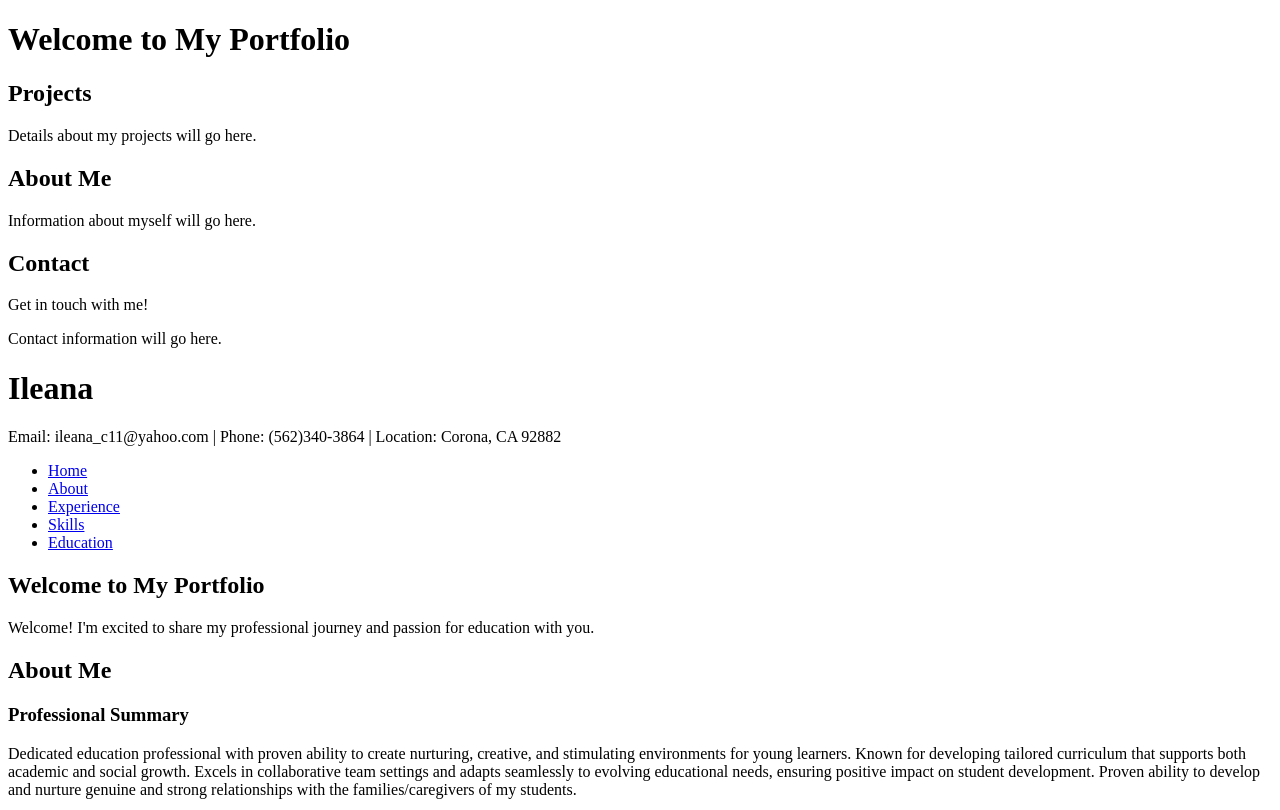
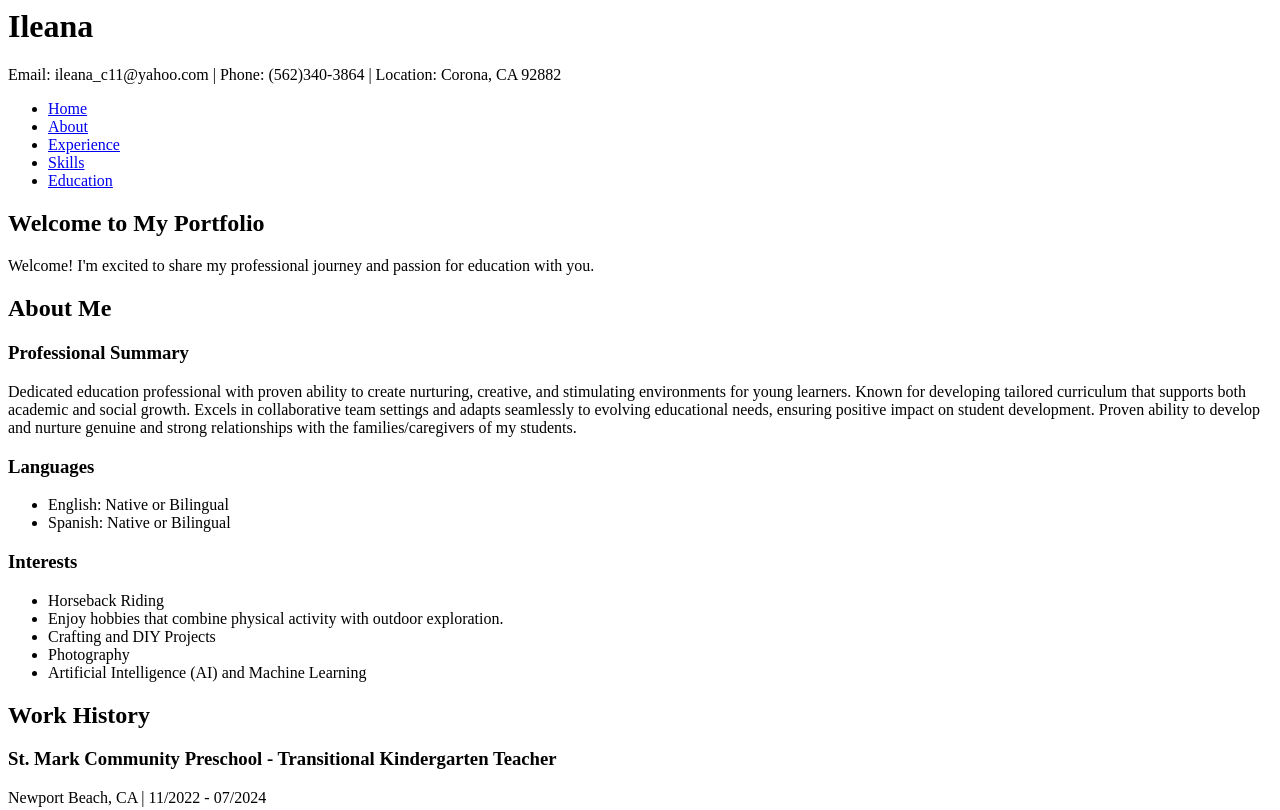
Before and after one commit to ilyc11/My_portfolio, a plain HTML site: page index.html in a window 1280 px wide. Shown: the top 810 px of the page. Drawn offline with Linux system fonts and the light colour scheme.

Commit message:
removed the repeated intro
changed it directly on Github

Signed-off-by: ilyc11 <ileana_562@yahoo.com>

```diff
--- a/index.html
+++ b/index.html
@@ -1,32 +1,3 @@
-<!DOCTYPE html>
-<html lang="en">
-<head>
-    <meta charset="UTF-8">
-    <meta name="viewport" content="width=device-width, initial-scale=1.0">
-    <title>My Portfolio</title>
-</head>
-<body>
-    <header>
-        <h1>Welcome to My Portfolio</h1>
-    </header>
-    <main>
-        <section>
-            <h2>Projects</h2>
-            <p>Details about my projects will go here.</p>
-        </section>
-        <section>
-            <h2>About Me</h2>
-            <p>Information about myself will go here.</p>
-        </section>
-        <section>
-            <h2>Contact</h2>
-            <p>Get in touch with me!</p>
-        </section>
-    </main>
-    <footer>
-        <p>Contact information will go here.</p>
-    </footer>
-</body>
 </html>
 <!DOCTYPE html>
 <html lang="en">
```
